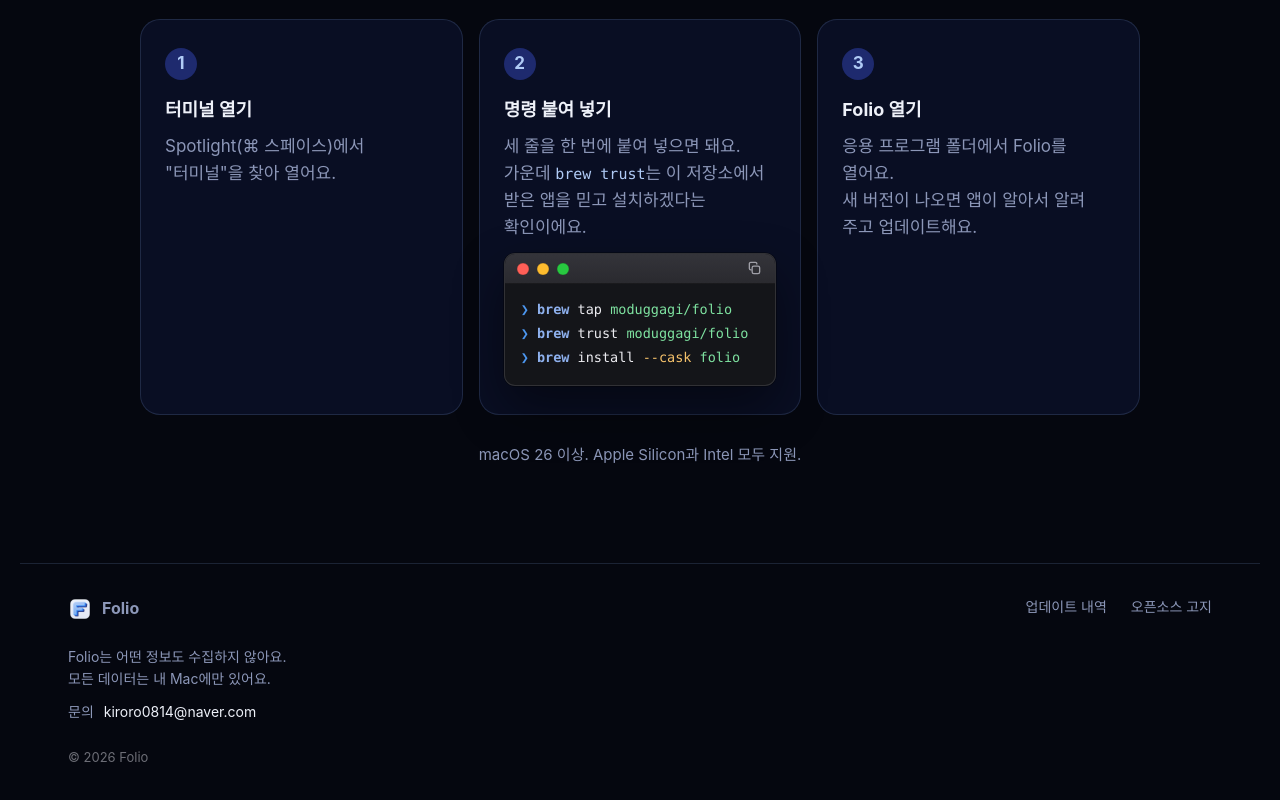
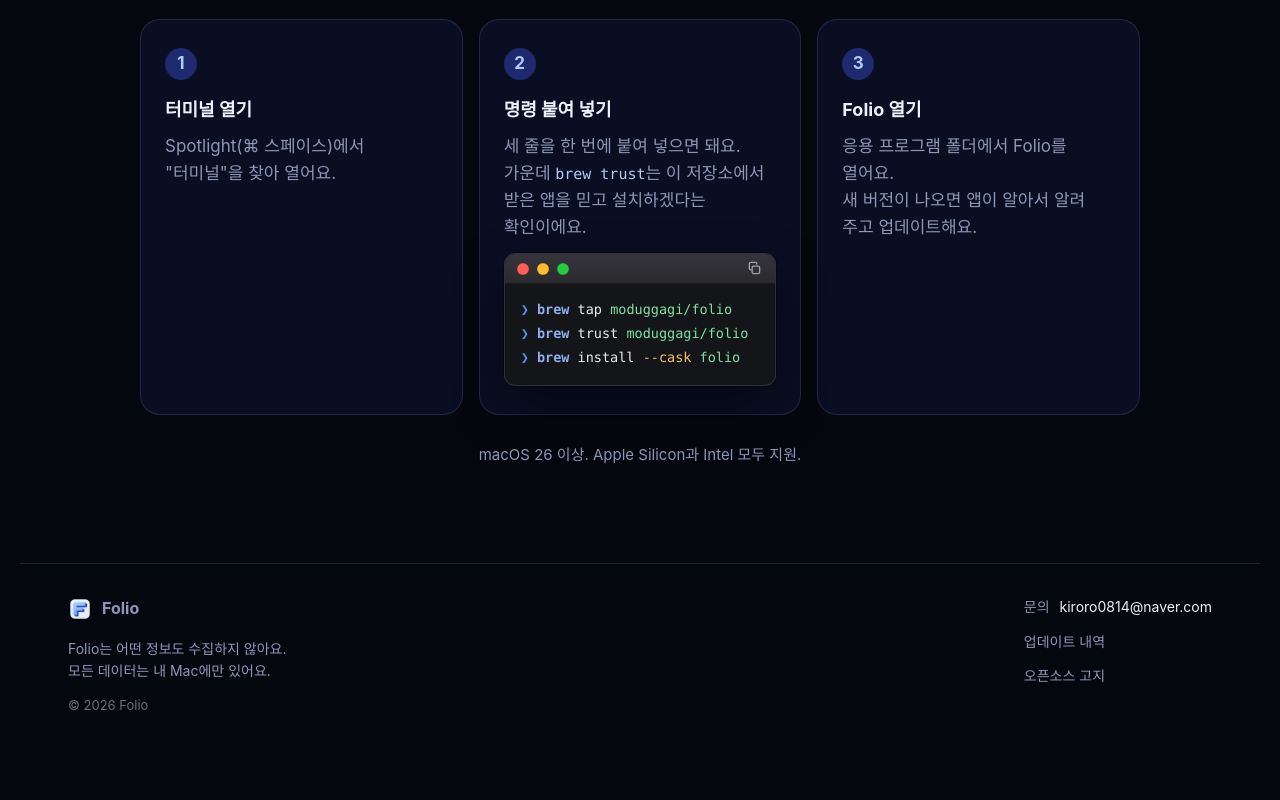
Before and after one commit to 2Jaeheon/homebrew-folio, a plain HTML site: page docs/index.html in a window 1280 px wide. Shown: the part 3626-4426 px from the top of the page. After the commit the page ends 4389 px from the top, so only its background shows below. Drawn offline with Linux system fonts and the light colour scheme; no server answers; animation ran at ten frames a second; a web font is replaced by a local one.

Commit message:
docs(site): 푸터 세로 링크

```diff
--- a/docs/assets/css/style.css
+++ b/docs/assets/css/style.css
@@ -496,3 +496,11 @@ code { font-family: ui-monospace, "SF Mono", Menlo, monospace; font-size: .88em;
 .foot-contact { margin: 0 0 24px; }
 .foot-contact a { color: var(--pale); margin-left: 6px; }
 .foot-copy { margin: 0; font-size: 13px; color: rgba(235, 235, 245, .45); }
+
+/* Footer: brand, privacy and copyright on the left; contact, releases and notices stacked on the right. */
+.footer { display: flex; flex-wrap: wrap; justify-content: space-between; align-items: flex-start; gap: 32px 48px; }
+.foot-main .foot-privacy { margin: 16px 0 12px; }
+.foot-links { list-style: none; margin: 0; padding: 0; display: grid; gap: 12px; justify-items: start; }
+.foot-links li { margin: 0; }
+.foot-links .mail { color: var(--pale); margin-left: 6px; }
+@media (max-width: 760px) { .foot-links .pop-card { left: 0; right: auto; } }
--- a/docs/index.html
+++ b/docs/index.html
@@ -260,9 +260,15 @@
 </main>
 
 <footer class="footer">
-  <div class="foot-top">
+  <div class="foot-main">
     <a class="foot-brand" href="#top"><img src="assets/icon.png" alt="" width="24" height="24"> Folio</a>
-    <nav class="foot-links" aria-label="바닥글">
+    <p class="foot-privacy">Folio는 어떤 정보도 수집하지 않아요.<br>모든 데이터는 내 Mac에만 있어요.</p>
+    <p class="foot-copy">© 2026 Folio</p>
+  </div>
+  <ul class="foot-links" aria-label="바닥글">
+    <!-- The address is put together in main.js so it is not sitting in the HTML for scrapers. -->
+    <li>문의 <a class="mail" id="contact" href="#contact" data-u="kiroro0814" data-d="naver.com">kiroro0814 [at] naver.com</a></li>
+    <li>
 <details class="pop releases">
       <summary>업데이트 내역</summary>
       <div class="pop-card">
@@ -270,6 +276,8 @@
         <ol class="rel-list"><li><b>Folio 0.9.0</b><span>2026. 11. 18.</span></li></ol>
       </div>
     </details>
+    </li>
+    <li>
 <details class="pop oss">
       <summary>오픈소스 고지</summary>
       <ul class="pop-card">
@@ -280,12 +288,8 @@
         <li>화면 예시 속 회사 이름과 로고는 각 회사의 상표이며, 예시로만 쓰였어요.</li>
       </ul>
     </details>
-    </nav>
-  </div>
-  <p class="foot-privacy">Folio는 어떤 정보도 수집하지 않아요.<br>모든 데이터는 내 Mac에만 있어요.</p>
-  <!-- The address is put together in main.js so it is not sitting in the HTML for scrapers. -->
-  <p class="foot-contact">문의 <a class="mail" id="contact" href="#contact" data-u="kiroro0814" data-d="naver.com">kiroro0814 [at] naver.com</a></p>
-  <p class="foot-copy">© 2026 Folio</p>
+    </li>
+  </ul>
 </footer>
 
 <script src="assets/js/main.js"></script>
```
Lines whose indentation alone changed are shown as unchanged.
